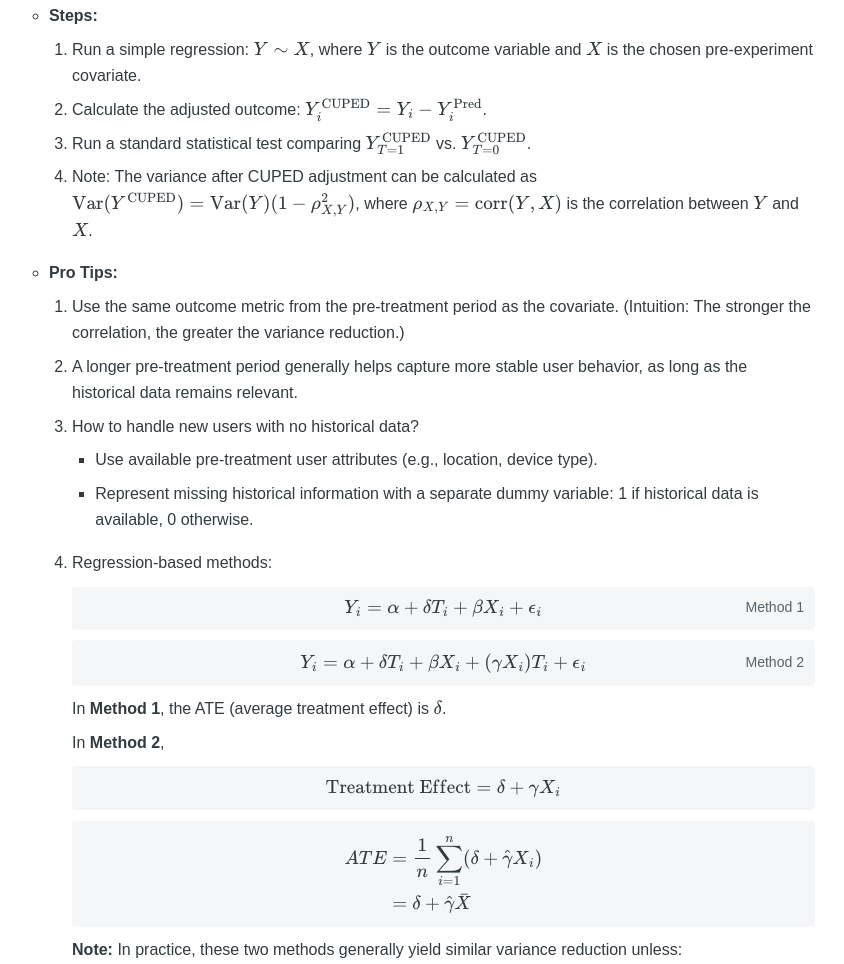
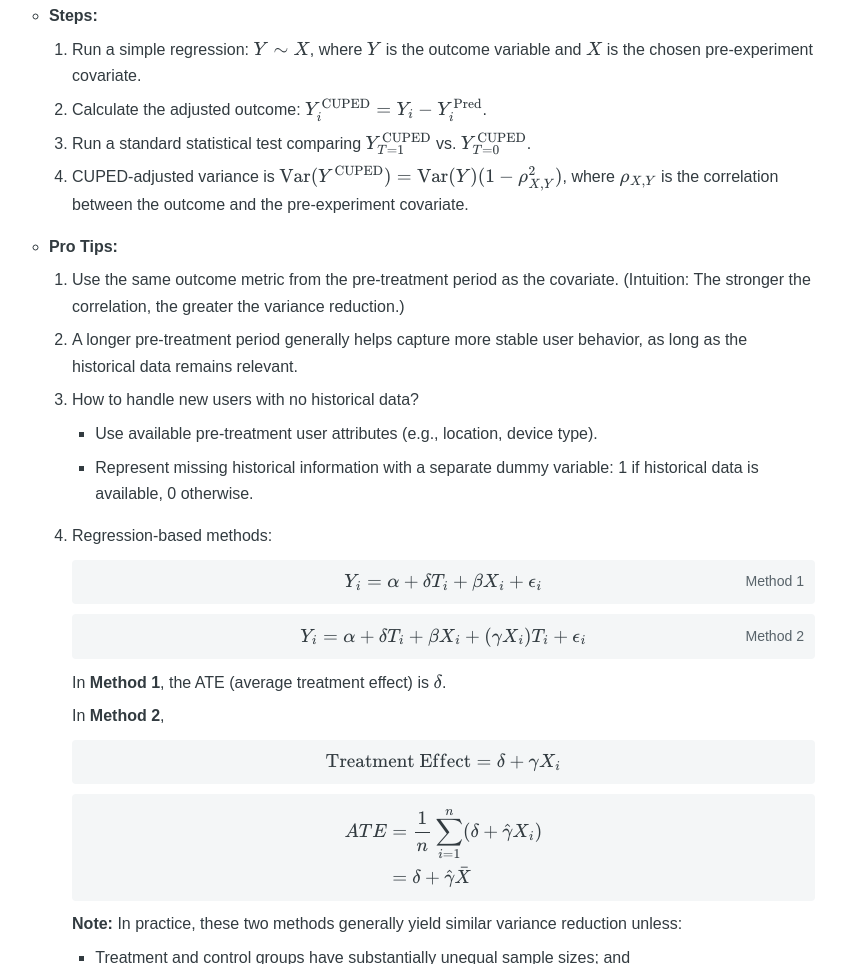
Before and after one commit to sichaoj/sichaoj.github.io, a plain HTML site: page writeups/ab-testing-zero-inflated-data.html in a window 1280 px wide. Shown: the part 2935-3899 px from the top of the page, without its empty margins (334-1178 px from the left). Drawn offline with nearby package versions, Linux system fonts and the light colour scheme.

Commit message:
Fix wrapping in CUPED variance sentence

```diff
--- a/writeups/ab-testing-zero-inflated-data.html
+++ b/writeups/ab-testing-zero-inflated-data.html
@@ -97,7 +97,7 @@ article section li>ul,article section li>ol{margin-top:.3rem}
 </li>
 <li><p>Run a standard statistical test comparing \(Y^{\text{CUPED}}_{T=1}\) vs. \(Y^{\text{CUPED}}_{T=0}\).</p>
 </li>
-<li><p>Note: The variance after CUPED adjustment can be calculated as \(\operatorname{Var}(Y^{\text{CUPED}}) = \operatorname{Var}(Y)(1-\rho_{X,Y}^2)\), where \(\rho_{X,Y} = \operatorname{corr}(Y, X)\) is the correlation between \(Y\) and \(X\).</p>
+<li><p>CUPED-adjusted variance is \(\operatorname{Var}(Y^{\text{CUPED}}) = \operatorname{Var}(Y)(1-\rho_{X,Y}^2)\), where \(\rho_{X,Y}\) is the correlation between the outcome and the pre-experiment covariate.</p>
 </li></ol>
 </li>
 <li><p><strong>Pro Tips:</strong></p>
```
